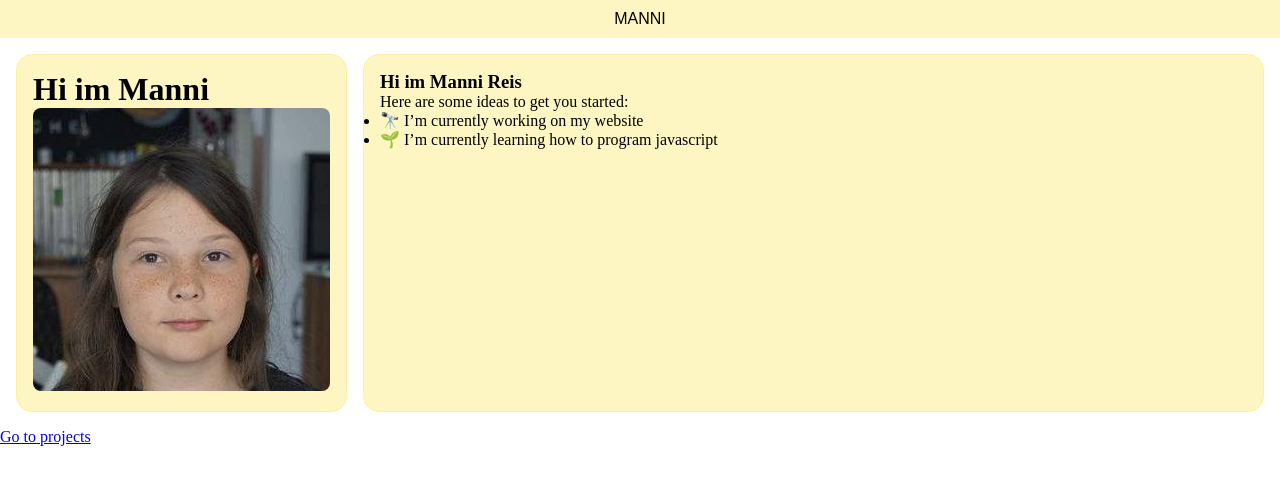
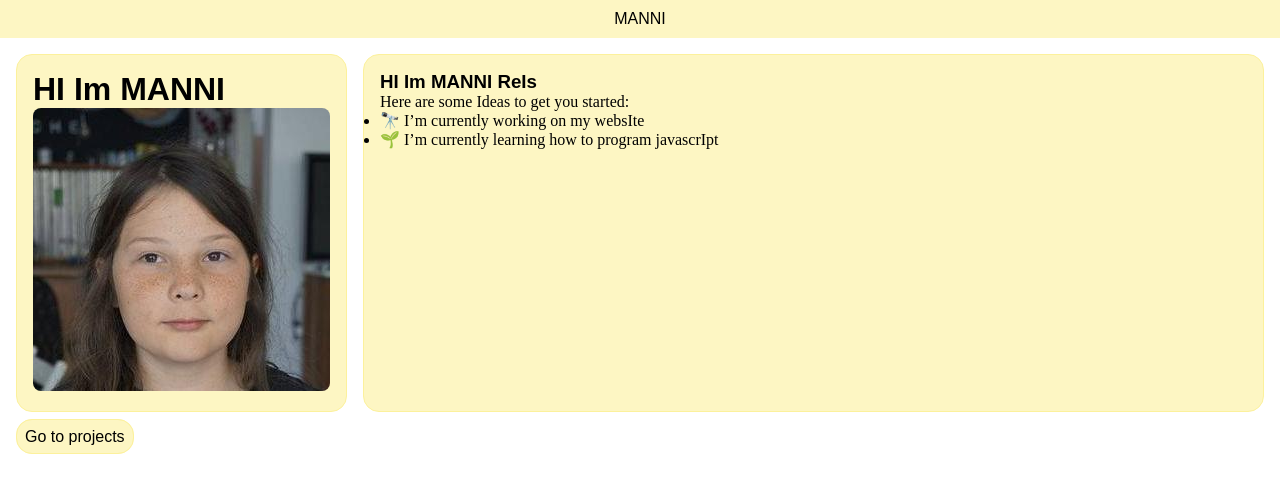
Before and after one commit to mannireis/mannireis, a plain HTML site: page index.html in a window 1280 px wide. Drawn offline with Linux system fonts and the light colour scheme.

Commit message:
made beter code 🖳

```diff
--- a/index.html
+++ b/index.html
@@ -21,18 +21,20 @@
     <main>
       <header>
         <div class="profile">
-          <h1>Hi im Manni</h1>
+          <h1>HI Im MANNI</h1>
           <img src="manni.jpg" >
         </div>
         <article class="readme">
-            <h3>Hi im Manni Reis</h3>
-            <p>Here are some ideas to get you started:</p>
+            <h3>HI Im MANNI ReIs</h3>
+            <p>Here are some Ideas to get you started:</p>
+
             <ul>
-                <li>🔭 I’m currently working on my website</li>
-                <li>🌱 I’m currently learning how to program javascript</li>
+                <li>🔭 I’m currently working on my websIte</li>
+                <li>🌱 I’m currently learning how to program javascrIpt</li>
             </ul>
         </article>
+
       </header>
-      <a href="/projects.html">Go to projects</a>
+<a href="projects.html">Go to projects</a>
     </main>
 </html>
--- a/styles.css
+++ b/styles.css
@@ -4,9 +4,8 @@
 }
 
 
-h1 h3{
-  font-family: monospace;
-
+h1,h3,a{
+font-family: 'Oswald', sans-serif;
 }
 
 nav {
@@ -28,7 +27,7 @@ header {
 }
 
 .profile,
-.readme {
+.readme{
   background-color: #FDF6C3;
   border: 1px solid #FCF19C;
   padding: 1rem;
@@ -44,5 +43,14 @@ header {
 }
 
 img {
-  border-radius: .5rem;
+  border-radius: 0.5rem;
 }
+a {
+  background-color: #FDF6C3;
+  border: 1px solid #FCF19C;
+  border-radius: 1rem;
+  margin: 1rem;
+  padding: 0.5rem;
+  text-decoration: none;
+  color: black;
+}
```
